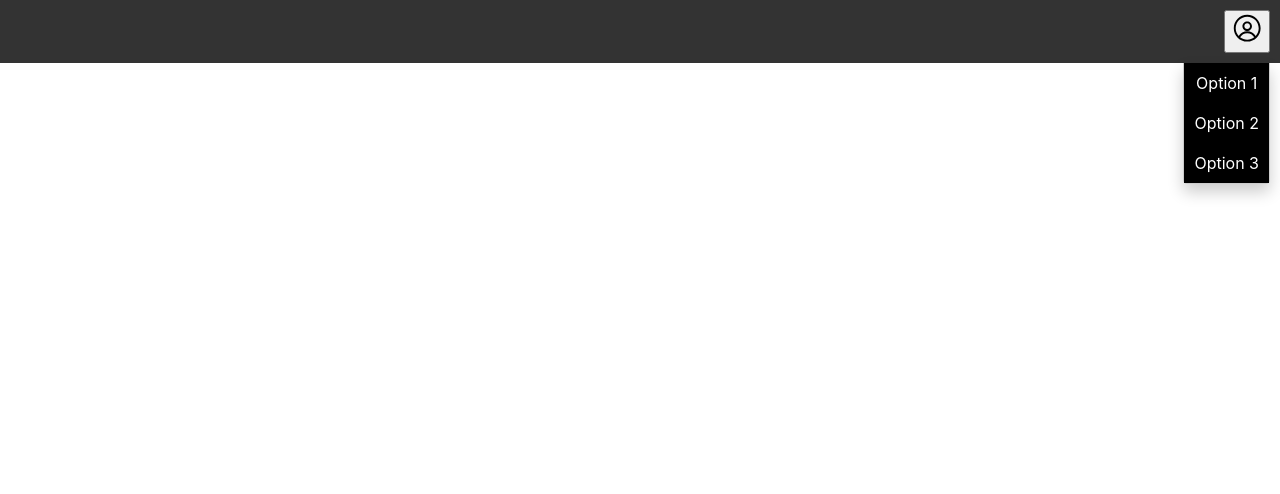
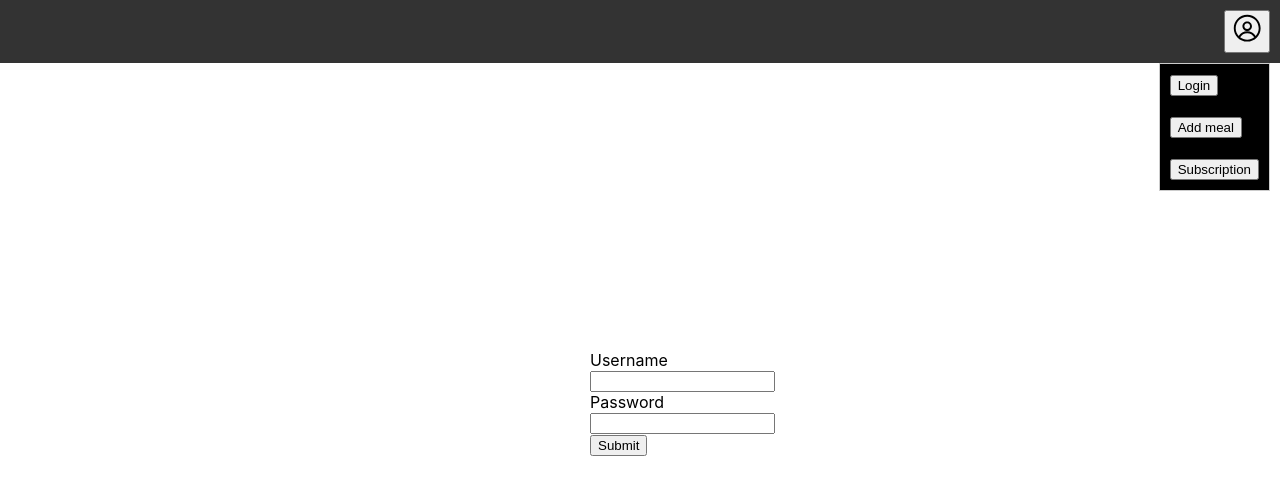
Before and after one commit to opalak12/ser460, a React (Create React App) app: page /login in a window 1280 px wide. Both pictures are taken after a click on the button 1246 px from the left and 31 px from the top of the page. Shown: the top 494 px of the page. Built offline with nearby package versions, Linux system fonts and the light colour scheme.

Commit message:
login page

```diff
--- a/src/App.js
+++ b/src/App.js
@@ -1,11 +1,16 @@
 import './App.css';
 import Navbar from './components/Navbar';
+import Login from './components/Login';
+import { BrowserRouter as Router, Route, Routes } from 'react-router-dom';
 
 function App() {
   return (
-   <div className="App">
-     <Navbar></Navbar>
-    </div>
+    <Router>
+    <Navbar />
+    <Routes>
+      <Route path="/login" element={<Login />} />
+    </Routes>
+  </Router>
   );
 }
 
--- /dev/null
+++ b/src/components/Login/index.js
@@ -0,0 +1,20 @@
+import React from 'react';
+import './styles.css';
+
+function Login() {
+  return (
+    <div className='main-login'>
+      <div>
+        <label>Username</label>
+        <input type="text" />
+      </div>
+      <div>
+        <label>Password</label>
+        <input type="password" />
+      </div>
+      <button type="submit">Submit</button>
+    </div>
+  );
+}
+
+export default Login;
--- /dev/null
+++ b/src/components/Login/styles.css
@@ -0,0 +1,9 @@
+.main-login{
+    position: absolute;
+    top: 50%;
+    left: 50%;
+    margin-top: -50px;
+    margin-left: -50px;
+    width: 100px;
+    height: 100px;
+}
--- a/src/components/Navbar/index.js
+++ b/src/components/Navbar/index.js
@@ -1,12 +1,19 @@
 import React, { useState } from 'react';
 import "./styles.css";
 import { RxAvatar } from "react-icons/rx";
+import { useNavigate } from 'react-router-dom';
 
 function Navbar(){
     const [isOpen, setIsOpen] = useState(false);
+    const navigate = useNavigate();
+
     const toggleMenu = () => {
         setIsOpen(!isOpen);
       };
+      const handleNavigation = (path) => {
+        navigate(path);
+      };
+
     return (
         <div className='navbar'>
 
@@ -17,13 +24,13 @@ function Navbar(){
                 {isOpen && (
                     <ul className='dropdown-menu'>
                         <li>
-                            Option 1
+                            <button onClick={() => handleNavigation('/login')}>Login</button>
                         </li>
                         <li>
-                            Option 2
+                            <button>Add meal</button>
                         </li>
                         <li>
-                            Option 3
+                            <button>Subscription</button>
                         </li>
                     </ul>
                 )}
--- a/src/components/Navbar/styles.css
+++ b/src/components/Navbar/styles.css
@@ -27,10 +27,7 @@
     padding: 0;
     margin: 0;
     border: 1px solid #ccc;
-    border-top: none;
-    border-radius: 0 0 4px 4px;
-    box-shadow: 0px 8px 16px rgba(0, 0, 0, 0.2);
-    z-index: 1;
+
   }
 
   .dropdown-menu li {
```
